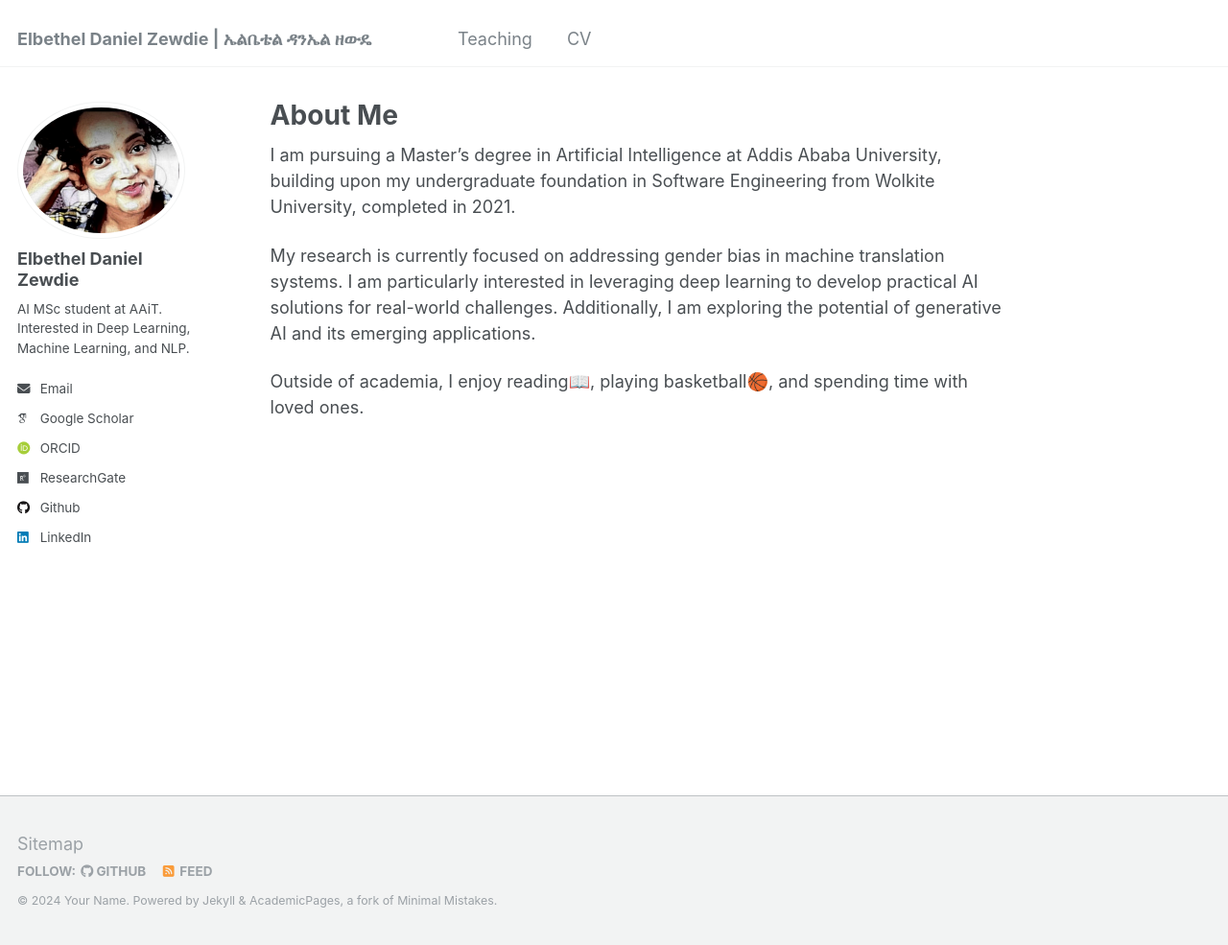
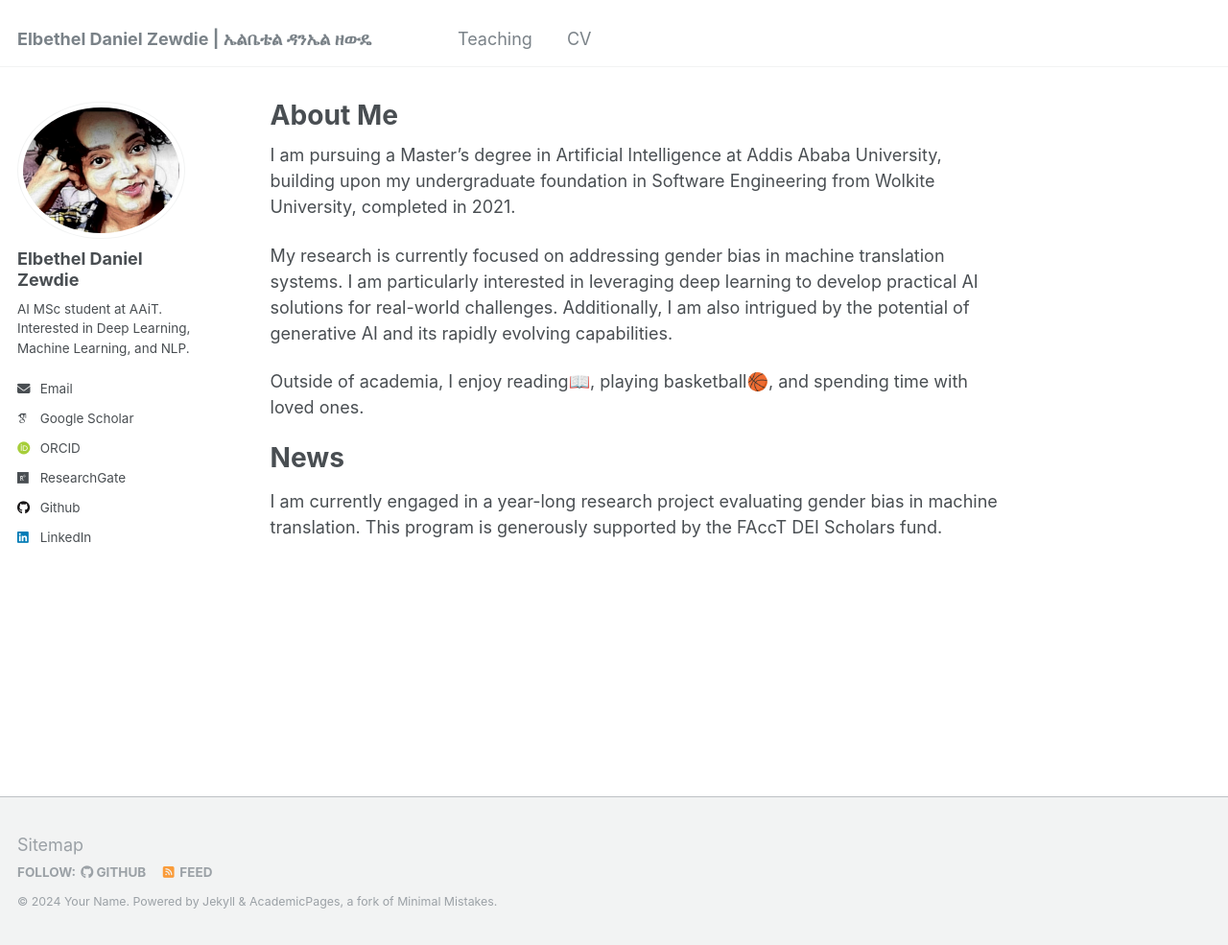
Before and after one commit to Elbethel-dan/Elbethel-dan.github.io, a Jekyll site: the page built from _pages/about.md, in a window 1280 px wide and 985 px high. Shown: the whole window at 96% size. Built offline with Jekyll 4.4.1, drawn with Linux system fonts in a browser that asks for light colours; some web fonts are replaced.

Commit message:
Update about.md

```diff
--- a/_pages/about.md
+++ b/_pages/about.md
@@ -10,6 +10,12 @@ redirect_from:
 
 I am pursuing a Master's degree in Artificial Intelligence at Addis Ababa University, building upon my undergraduate foundation in Software Engineering from Wolkite University, completed in 2021.
 
-My research is currently focused on addressing gender bias in machine translation systems. I am particularly interested in leveraging deep learning to develop practical AI solutions for real-world challenges. Additionally, I am exploring the potential of generative AI and its emerging applications.
+My research is currently focused on addressing gender bias in machine translation systems. I am particularly interested in leveraging deep learning to develop practical AI solutions for real-world challenges. Additionally, I am also intrigued by the potential of generative AI and its rapidly evolving capabilities.
 
 Outside of academia, I enjoy reading📖, playing basketball🏀, and spending time with loved ones.
+
+
+News
+======
+
+I am currently engaged in a year-long research project evaluating gender bias in machine translation. This program is generously supported by the FAccT DEI Scholars fund.
```
